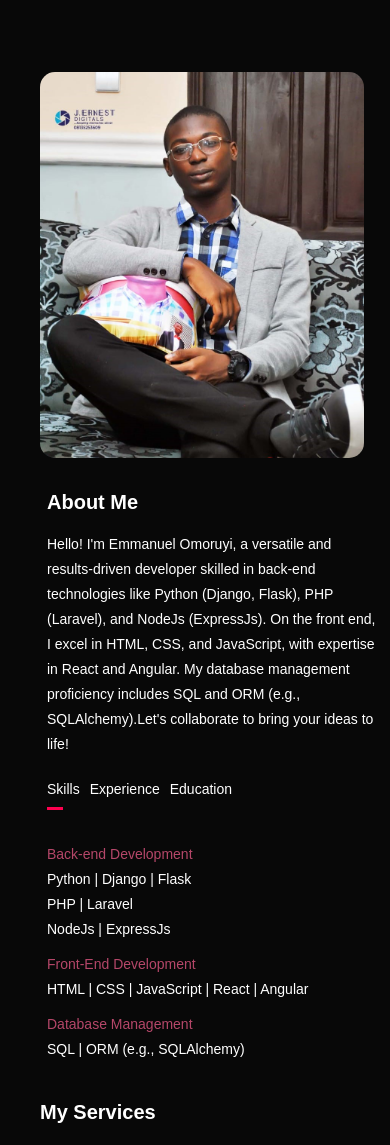
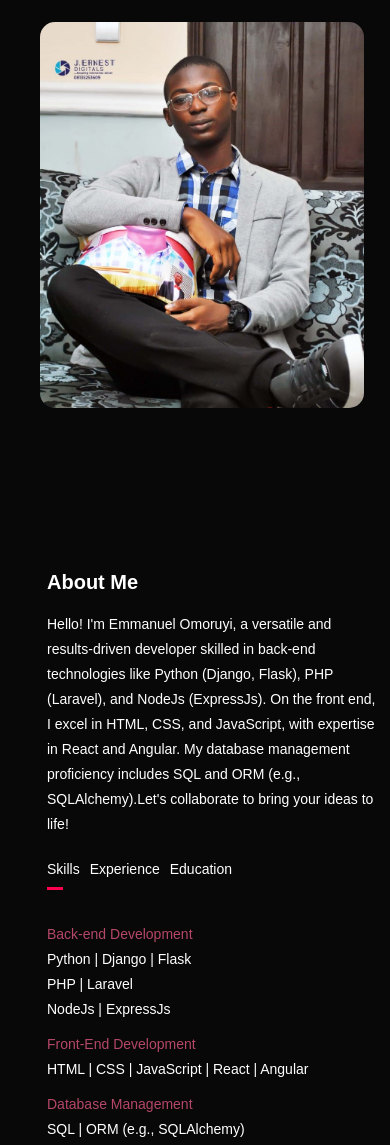
Before and after one commit to OGMONARCH/Portfolio, a plain HTML site: page index.html in a window 390 px wide. Shown: the part 846-1991 px from the top of the page. Drawn offline with nearby package versions, Linux system fonts and the light colour scheme.

Commit message:
finally😪

```diff
--- a/style.css
+++ b/style.css
@@ -386,7 +386,7 @@ nav .fas{
     }
 
     .header-text h1 {
-      font-size: 24px; /* Adjusted font size for better readability */
+      font-size: 20px; /* Adjusted font size for better readability */
     }
 
     #about {
@@ -433,7 +433,7 @@ nav .fas{
     }
 
     .about-col-1 img {
-      margin-top: -100px;
+      margin-top: -150px;
       width: 250%;
       margin-left: 30px;
 
@@ -448,6 +448,7 @@ nav .fas{
         margin-bottom: -120px;
 
       }
+
 
     .tab-links {
       font-size: 14px;
@@ -479,3 +480,15 @@ nav .fas{
       display: block;
     }
   }
+
+  @media screen and (max-width: 540px) {
+    .about-col-2 {
+        font-size: 14px;
+        margin-top: 380px; /* Adjusted margin for better spacing */
+        text-align: left;
+        margin-left: -120px;
+        flex-basis: 90%; /* Adjusted flex-basis for better responsiveness */
+        margin-bottom: -120px;
+
+      }
+}
```
Lines whose indentation alone changed are shown as unchanged.
